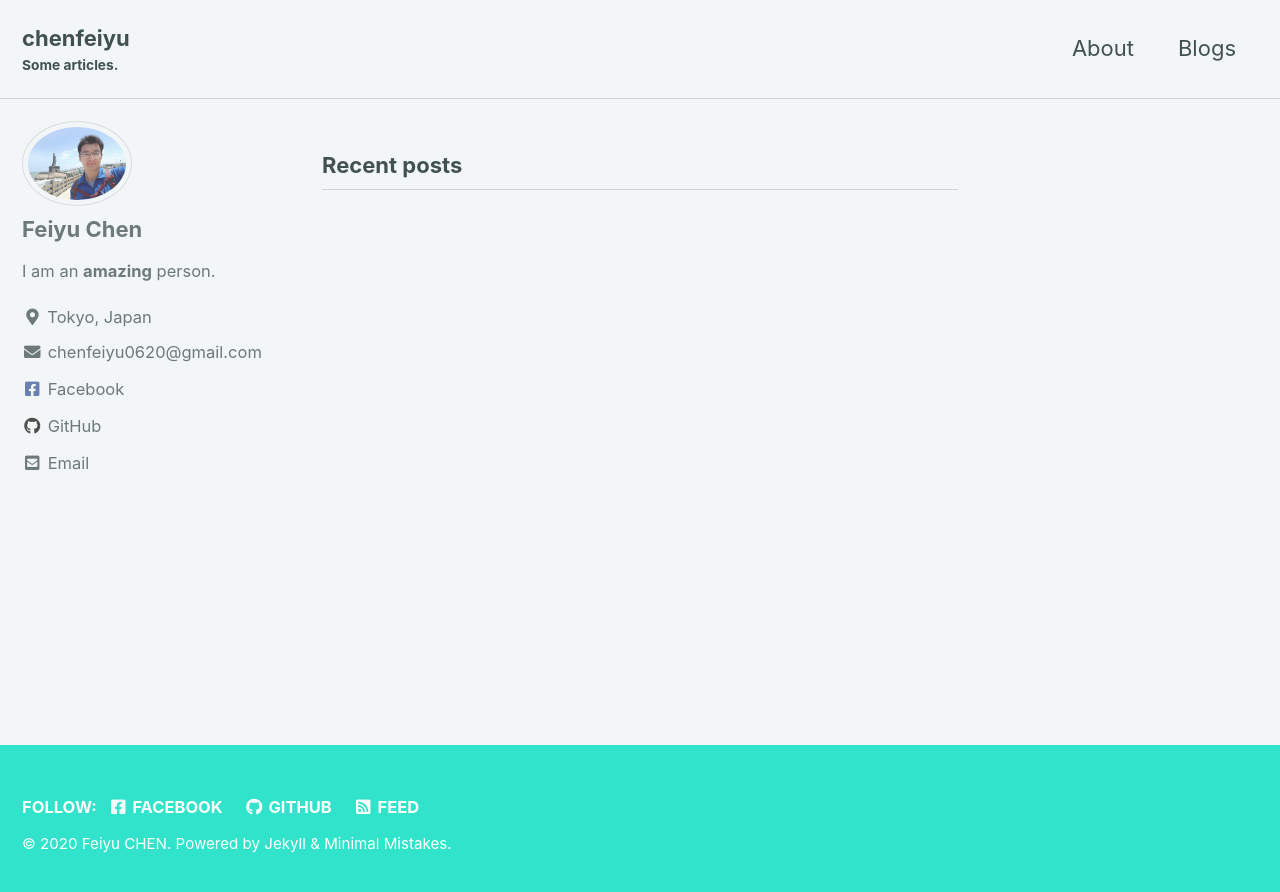
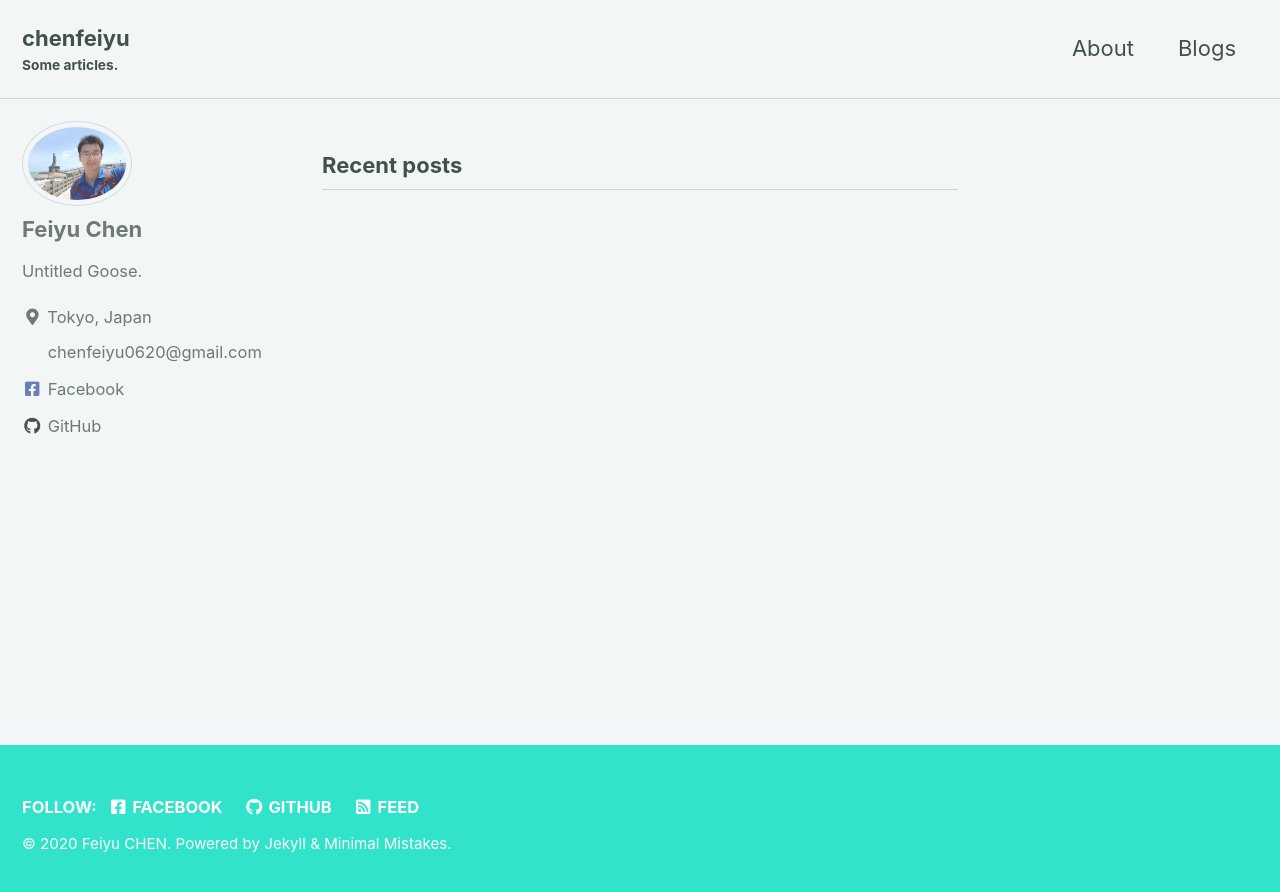
Before and after one commit to legend507/legend507.github.io, a Jekyll site: the page built from index.html, in a window 1280 px wide. Shown: the top 892 px of the page. Built offline with Jekyll 4.4.1, drawn with Linux system fonts in a browser that asks for light colours; cached includes are drawn as plain includes; the list of posts is cut into pages by our own code.

Commit message:
Added features.

```diff
--- a/_config.yml
+++ b/_config.yml
@@ -20,7 +20,7 @@ title                    : "chenfeiyu"
 title_separator          : "-"
 subtitle                 : "Some articles."
 name                     : "Feiyu CHEN"
-description              : "An amazing website."
+description              : "A test website."
 url                      : "https://legend507.github.io"
 baseurl                  : # "/blog"
 repository               : "legend507/legend507.github.io"
@@ -95,12 +95,11 @@ analytics:
 author:
   name             : "Feiyu Chen"
   avatar           : "/assets/images/profile_photo.jpg"
-  bio              : "I am an **amazing** person."
+  bio              : "Untitled Goose."
   location         : "Tokyo, Japan"
-  email            : "chenfeiyu0620@gmail.com"
   links:
     - label: "chenfeiyu0620@gmail.com"
-      icon: "fas fa-fw fa-envelope"
+      icon: "fab fa-fw fa-envelope"
       url: "https://mail.google.com/mail/ca/u/0/#inbox?compose=new"
     - label: "Twitter"
       icon: "fab fa-fw fa-twitter-square"
--- a/_data/navigation.yml
+++ b/_data/navigation.yml
@@ -3,7 +3,7 @@ main:
   # - title: "Quick-Start Guide"
   #   url: https://mmistakes.github.io/minimal-mistakes/docs/quick-start-guide/
   - title: "About"
-    url: https://mmistakes.github.io/minimal-mistakes/about/
+    url: https://legend507.github.io/
   - title: "Blogs"
     url: /blogs/
   # - title: "Sample Collections"
```
